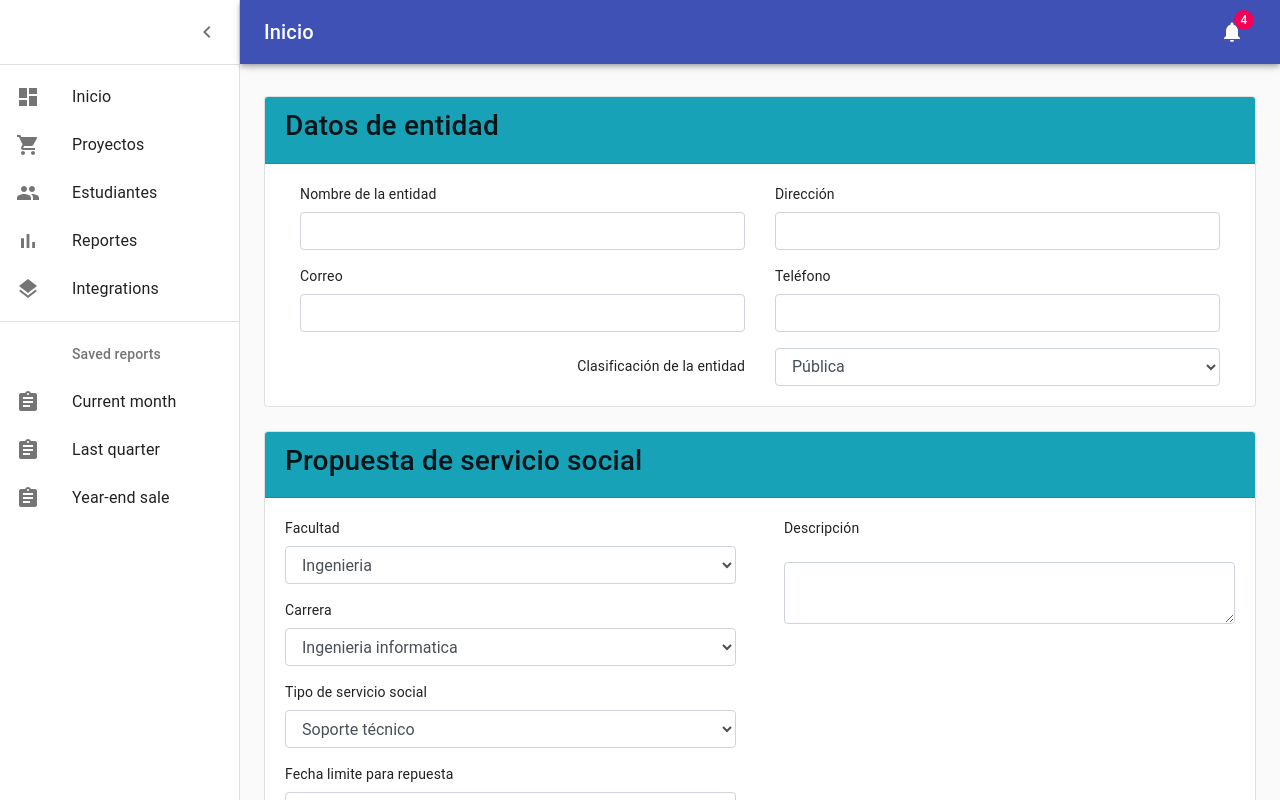
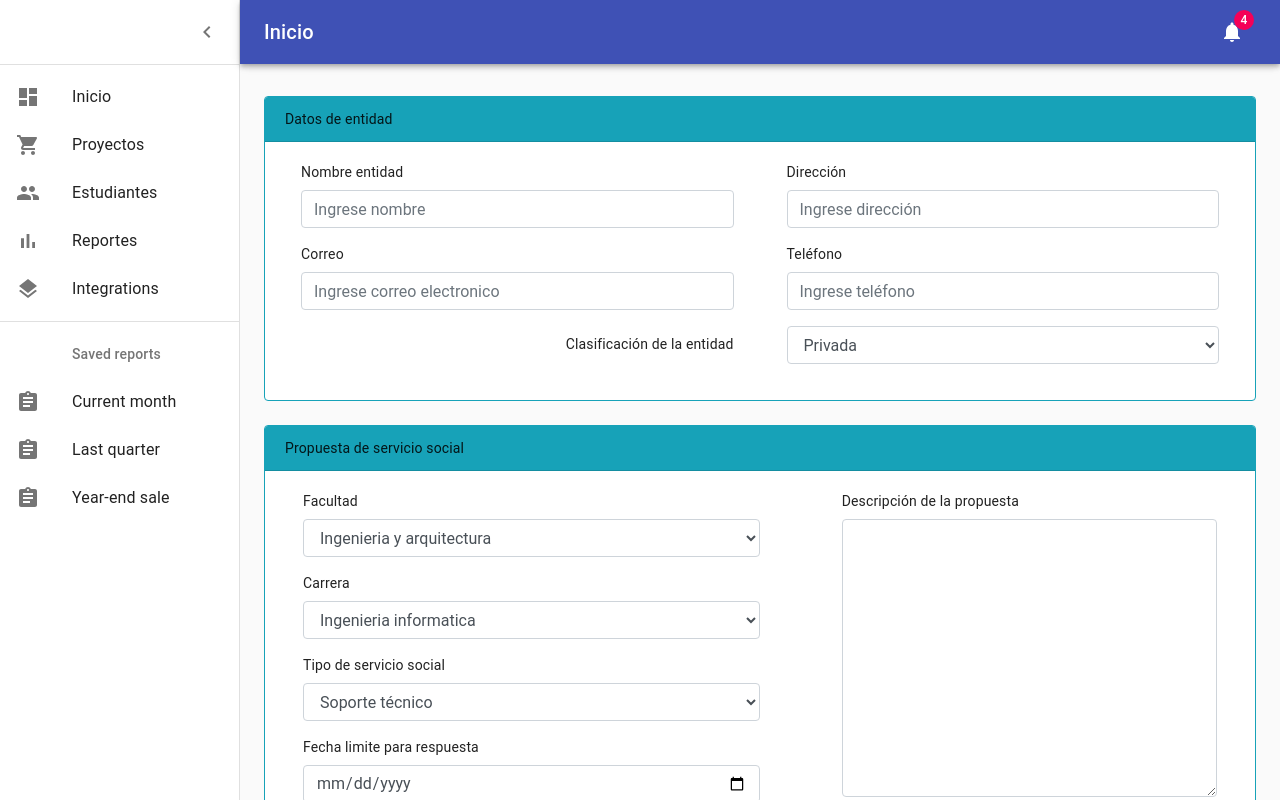
Before and after one commit to juliohdv/sicass, a React (Create React App) app in the folder frontend/frontend_sicass/: page / in a window 1280 px wide. Built offline with nearby package versions, Linux system fonts and the light colour scheme.

Commit message:
Cambio de html con boostrap a react con boostrap para interfas de propuesta

```diff
--- a/frontend/frontend_sicass/src/componentes/Card.js
+++ b/frontend/frontend_sicass/src/componentes/Card.js
@@ -1,14 +1,22 @@
 import React, { Component } from "react";
+import { Card } from "react-bootstrap";
 
-export default function Card(props) {
+export default function card(props) {
   return (
-    <div className="card">
+    /*<div className="card">
       <div className="card-header bg-info">
         <h3 className="card-tittle">{props.titulo}</h3>
       </div>
       <div className="card-body">
           { props.cuerpo }
       </div>
-    </div>
+    </div>*/
+
+    <Card border="info">
+      <Card.Header className="bg-info">{props.titulo}</Card.Header>
+      <Card.Body>
+        {props.cuerpo}
+      </Card.Body>
+    </Card>
   );
 }
--- a/frontend/frontend_sicass/src/componentes/EnvioPropuesta.js
+++ b/frontend/frontend_sicass/src/componentes/EnvioPropuesta.js
@@ -1,6 +1,7 @@
 import React, { Component } from "react";
 import Dashboard from "./Dashboard";
 import Card from "./Card";
+import { Row, Col, Form, Button } from "react-bootstrap";
 
 class Propuesta extends Component {
   render() {
@@ -12,10 +13,7 @@ function Cuerpo() {
   return (
     <div className="align-center">
       <div>
-        <Card
-        titulo="Datos de entidad"
-        cuerpo={<DatosEntidad />}
-        />
+        <Card titulo="Datos de entidad" cuerpo={<DatosEntidad />} />
       </div>
       <div className="pt-4">
         <Card
@@ -23,15 +21,19 @@ function Cuerpo() {
           cuerpo={<DatosPropuesta />}
         />
       </div>
-      <div className="container pt-3">
-          <div className="row">
-              <div className="col text-right">
-                  <button type="Button" className="btn btn-success">Registrar</button>
-              </div>
-              <div className="col">
-              <button type="Button" className="btn btn-secondary">Cancelar</button>
-              </div>
+      <div className="container pt-4">
+        <div className="row">
+          <div className="col text-right pr-5">
+            <Button variant="success" type="button" onClick="">
+              Registrar
+            </Button>
           </div>
+          <div className="col pl-5">
+            <Button variant="secondary" type="button" onClick="">
+              Cancelar
+            </Button>
+          </div>
+        </div>
       </div>
     </div>
   );
@@ -39,7 +41,7 @@ function Cuerpo() {
 
 function DatosEntidad() {
   return (
-    <div className="container">
+    /*<div className="container">
       <div className="row">
         <div className="col">
           <label>Nombre de la entidad</label>
@@ -71,13 +73,47 @@ function DatosEntidad() {
           </select>
         </div>
       </div>
-    </div>
+    </div>*/
+
+    <Form className="pl-3 pr-3">
+      <Form.Row>
+        <Form.Group as={Col} className="pr-5">
+          <Form.Label>Nombre entidad</Form.Label>
+          <Form.Control type="text" placeholder="Ingrese nombre" />
+        </Form.Group>
+        <Form.Group as={Col}>
+          <Form.Label>Dirección</Form.Label>
+          <Form.Control type="text" placeholder="Ingrese dirección" />
+        </Form.Group>
+      </Form.Row>
+      <Form.Row>
+        <Form.Group as={Col} className="pr-5">
+          <Form.Label>Correo</Form.Label>
+          <Form.Control type="email" placeholder="Ingrese correo electronico" />
+        </Form.Group>
+        <Form.Group as={Col}>
+          <Form.Label>Teléfono</Form.Label>
+          <Form.Control type="text" placeholder="Ingrese teléfono" />
+        </Form.Group>
+      </Form.Row>
+      <Form.Row className="text-right">
+        <Form.Group as={Col} className="pr-5">
+          <Form.Label className="pt-2">Clasificación de la entidad</Form.Label>
+        </Form.Group>
+        <Form.Group as={Col}>
+          <Form.Control as="select">
+            <option>Privada</option>
+            <option>Pública</option>
+          </Form.Control>
+        </Form.Group>
+      </Form.Row>
+    </Form>
   );
 }
 
 function DatosPropuesta() {
   return (
-    <div className="container">
+    /*<div className="container">
       <div className="row">
         <div className="col mr-4">
           <div className="row">
@@ -115,7 +151,46 @@ function DatosPropuesta() {
           </div>
         </div>
       </div>
-    </div>
+    </div>*/
+
+    <Form>
+      <Row>
+        <Col sm={6} className="pl-5">
+          <Form.Group as={Row}>
+            <Form.Label>Facultad</Form.Label>
+            <Form.Control as="select">
+              <option>Ingenieria y arquitectura</option>
+              <option>Biologia</option>
+            </Form.Control>
+          </Form.Group>
+          <Form.Group as={Row}>
+            <Form.Label>Carrera</Form.Label>
+            <Form.Control as="select">
+              <option>Ingenieria informatica</option>
+              <option>Licenciatura en biologia</option>
+            </Form.Control>
+          </Form.Group>
+          <Form.Group as={Row}>
+            <Form.Label>Tipo de servicio social</Form.Label>
+            <Form.Control as="select">
+              <option>Soporte técnico</option>
+              <option>Pasantias</option>
+            </Form.Control>
+          </Form.Group>
+          <Form.Group as={Row}>
+            <Form.Label>Fecha limite para respuesta</Form.Label>
+            <Form.Control type="Date"></Form.Control>
+          </Form.Group>
+        </Col>
+        <Col sm={1}></Col>
+        <Col sm={5} className="pr-5">
+          <Form.Group as={Row}>
+            <Form.Label>Descripción de la propuesta</Form.Label>
+            <Form.Control as="textarea" rows={11}/>
+          </Form.Group>
+        </Col>
+      </Row>
+    </Form>
   );
 }
 
```
